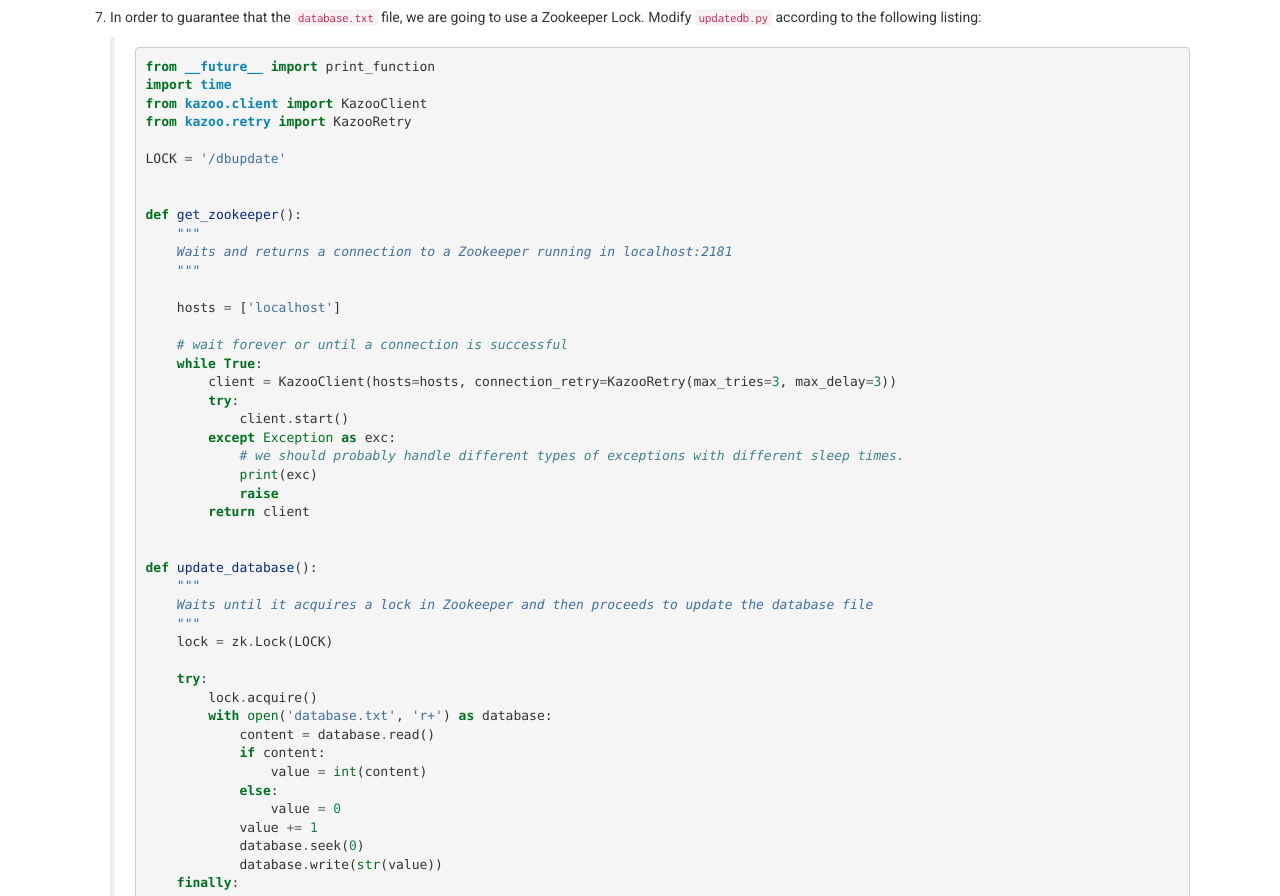
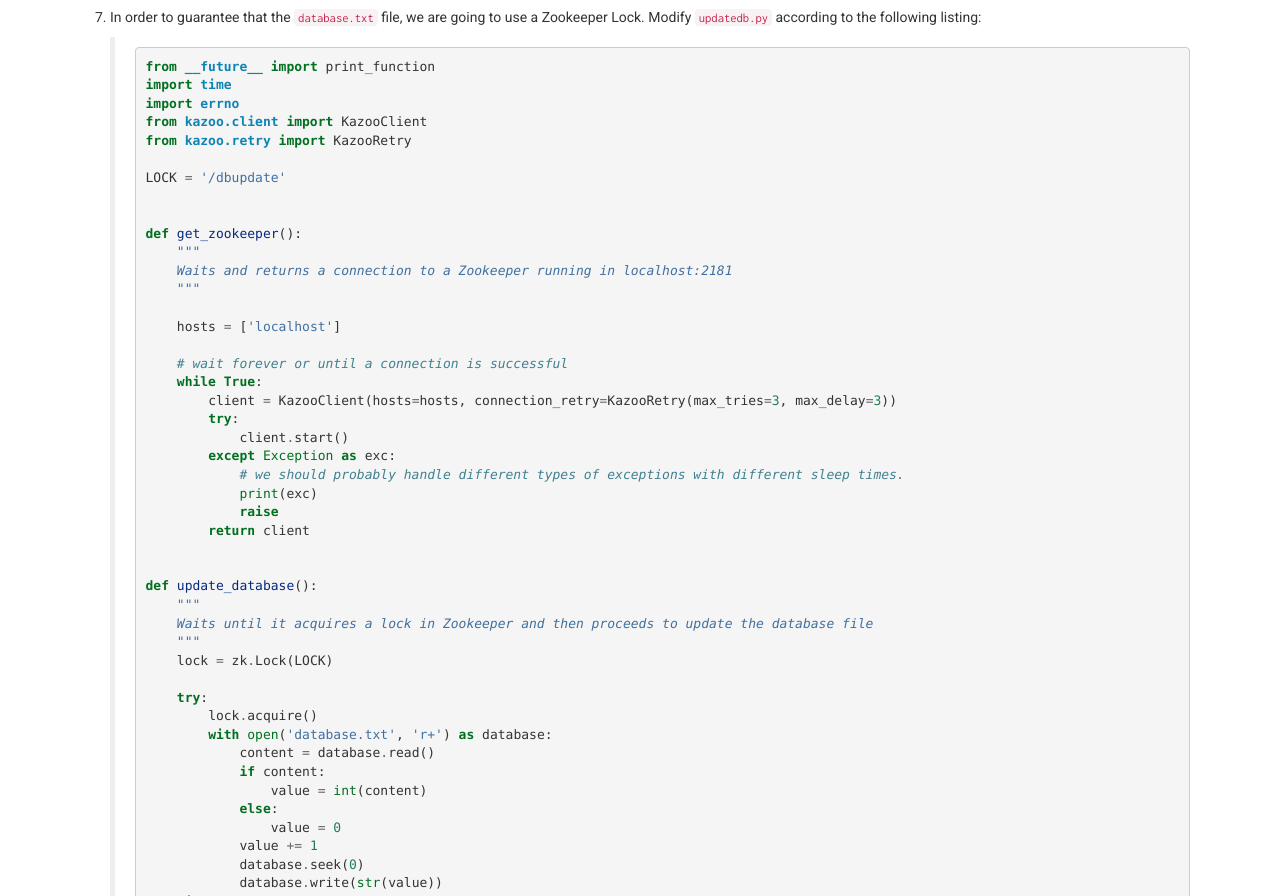
Before and after one commit to jcabmora/cs385fa18, a plain HTML site: page labs/lab07/lab07.html in a window 1280 px wide. Shown: the part 4139-5035 px from the top of the page. Drawn offline with nearby package versions, Linux system fonts and the light colour scheme; some packages are replaced by stand-ins of ours; a web font is replaced by a local one.

Commit message:
Errno import

```diff
--- a/labs/lab07/lab07.html
+++ b/labs/lab07/lab07.html
@@ -368,6 +368,7 @@
 <blockquote>
 <div><div class="highlight-default"><div class="highlight"><pre><span></span><span class="kn">from</span> <span class="nn">__future__</span> <span class="k">import</span> <span class="n">print_function</span>
 <span class="kn">import</span> <span class="nn">time</span>
+<span class="kn">import</span> <span class="nn">errno</span>
 <span class="kn">from</span> <span class="nn">kazoo.client</span> <span class="k">import</span> <span class="n">KazooClient</span>
 <span class="kn">from</span> <span class="nn">kazoo.retry</span> <span class="k">import</span> <span class="n">KazooRetry</span>
 
```
